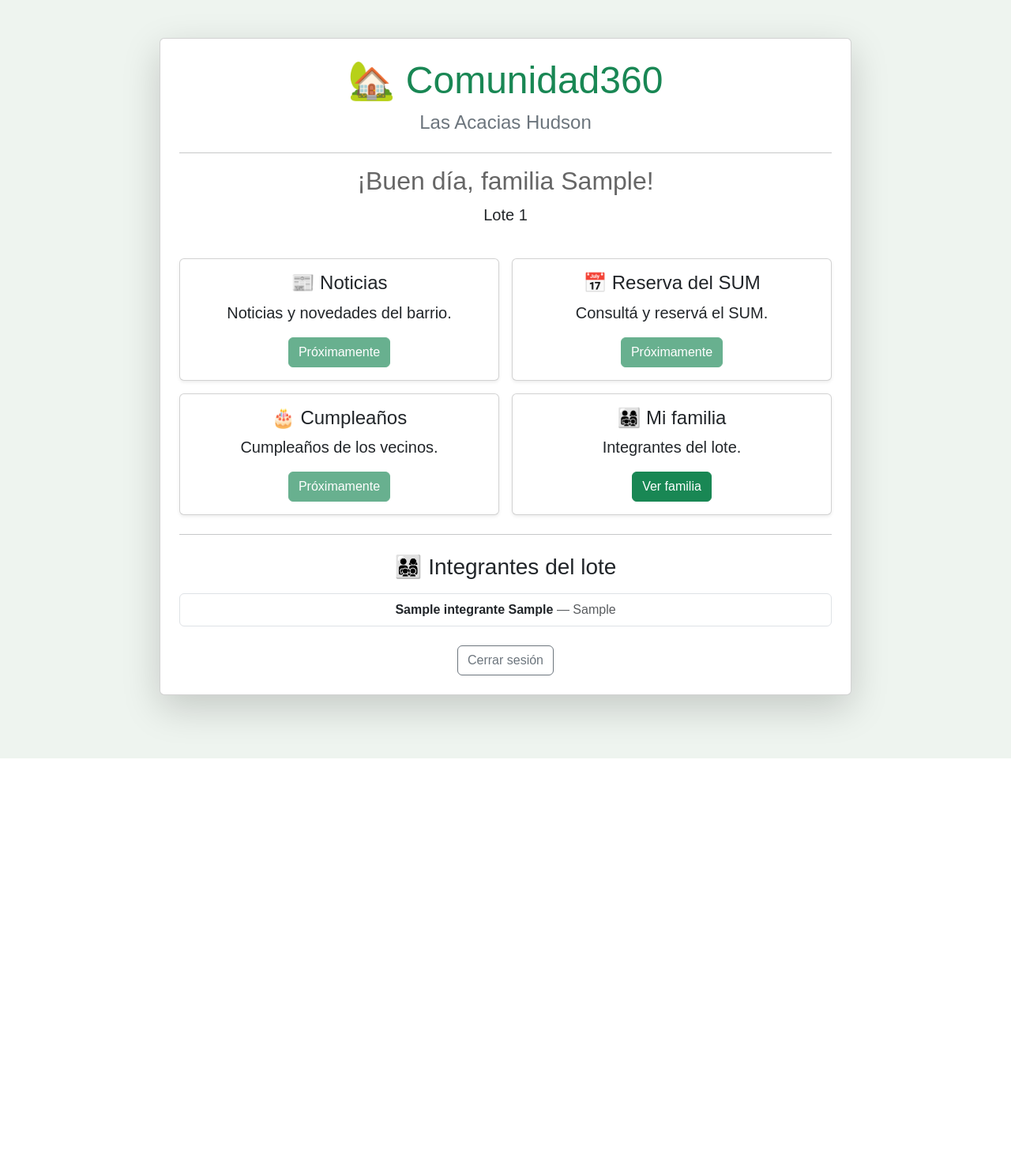
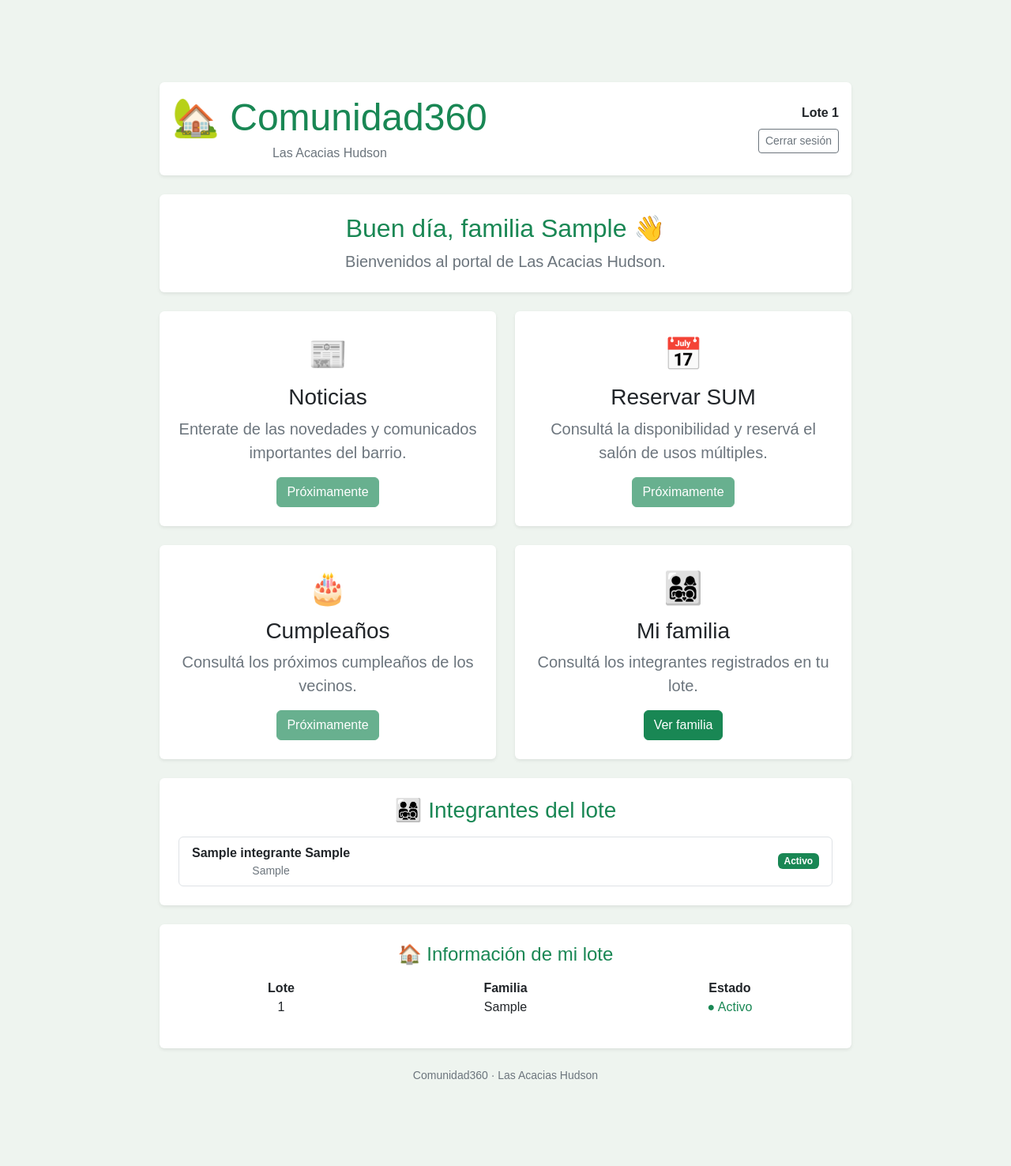
Before and after one commit to rodrigocesantiago-arg/LasAcaciasHudson, a Django app: page /portal/ in a window 1280 px wide. Shown: the whole page at 79% size. Before the commit the page ends 960 px from the top, so only its background shows below. Run offline with Django 5.2, Linux system fonts and the light colour scheme; a user stored in the database is signed in; tables that the repository leaves empty hold one stand-in row (values such as "Sample post").

Commit message:
Nuevo dashboard del portal de vecinos

```diff
--- a/backend/core/templates/core/portal.html
+++ b/backend/core/templates/core/portal.html
@@ -25,52 +25,98 @@
 
 <body>
 
-<div class="container mt-5">
+<div class="container py-4">
 
-    <div class="card shadow-lg p-4">
+    <!-- ENCABEZADO -->
 
-        <div class="text-center">
+    <div class="card shadow-sm border-0 mb-4">
 
-            <h1 class="text-success">
+        <div class="card-body">
+
+            <div class="d-flex justify-content-between align-items-center">
+
+                <div>
+
+                    <h1 class="text-success mb-1">
                         🏡 Comunidad360
                     </h1>
 
-            <h4 class="text-secondary">
+                    <div class="text-secondary">
                         Las Acacias Hudson
-            </h4>
+                    </div>
 
                 </div>
 
-        <hr>
+                <div class="text-end">
 
-        <div class="text-center mb-4">
+                    <div class="fw-bold">
+                        Lote {{ lote.numero }}
+                    </div>
 
-            <h2>
-                ¡Buen día, familia {{ lote.apellido_familia }}!
+                    <a
+                        href="{% url 'logout' %}"
+                        class="btn btn-outline-secondary btn-sm mt-2"
+                    >
+                        Cerrar sesión
+                    </a>
+
+                </div>
+
+            </div>
+
+        </div>
+
+    </div>
+
+
+    <!-- BIENVENIDA -->
+
+    <div class="card shadow-sm border-0 mb-4">
+
+        <div class="card-body text-center py-4">
+
+            <h2 class="text-success">
+                Buen día, familia {{ lote.apellido_familia }} 👋
             </h2>
 
-            <p>
-                Lote {{ lote.numero }}
+            <p class="text-secondary mb-0">
+                Bienvenidos al portal de Las Acacias Hudson.
             </p>
 
         </div>
 
+    </div>
 
-        <div class="row g-3">
+
+    <!-- ACCESOS PRINCIPALES -->
+
+    <div class="row g-4 mb-4">
+
+        <!-- NOTICIAS -->
 
         <div class="col-md-6">
 
-                <div class="card h-100 shadow-sm">
+            <div class="card h-100 shadow-sm border-0">
 
-                    <div class="card-body text-center">
+                <div class="card-body text-center p-4">
 
-                        <h4>📰 Noticias</h4>
+                    <div class="fs-1">
+                        📰
+                    </div>
 
-                        <p>
-                            Noticias y novedades del barrio.
+                    <h3 class="mt-2">
+                        Noticias
+                    </h3>
+
+                    <p class="text-secondary">
+                        Enterate de las novedades y comunicados
+                        importantes del barrio.
                     </p>
 
-                        <button class="btn btn-success" disabled>
+                    <button
+                        class="btn btn-success"
+                        disabled
+                    >
                         Próximamente
                     </button>
 
@@ -81,19 +127,31 @@
         </div>
 
 
+        <!-- SUM -->
+
         <div class="col-md-6">
 
-                <div class="card h-100 shadow-sm">
+            <div class="card h-100 shadow-sm border-0">
 
-                    <div class="card-body text-center">
+                <div class="card-body text-center p-4">
 
-                        <h4>📅 Reserva del SUM</h4>
+                    <div class="fs-1">
+                        📅
+                    </div>
 
-                        <p>
-                            Consultá y reservá el SUM.
+                    <h3 class="mt-2">
+                        Reservar SUM
+                    </h3>
+
+                    <p class="text-secondary">
+                        Consultá la disponibilidad y reservá
+                        el salón de usos múltiples.
                     </p>
 
-                        <button class="btn btn-success" disabled>
+                    <button
+                        class="btn btn-success"
+                        disabled
+                    >
                         Próximamente
                     </button>
 
@@ -104,19 +162,31 @@
         </div>
 
 
+        <!-- CUMPLEAÑOS -->
+
         <div class="col-md-6">
 
-                <div class="card h-100 shadow-sm">
+            <div class="card h-100 shadow-sm border-0">
 
-                    <div class="card-body text-center">
+                <div class="card-body text-center p-4">
 
-                        <h4>🎂 Cumpleaños</h4>
+                    <div class="fs-1">
+                        🎂
+                    </div>
 
-                        <p>
-                            Cumpleaños de los vecinos.
+                    <h3 class="mt-2">
+                        Cumpleaños
+                    </h3>
+
+                    <p class="text-secondary">
+                        Consultá los próximos cumpleaños
+                        de los vecinos.
                     </p>
 
-                        <button class="btn btn-success" disabled>
+                    <button
+                        class="btn btn-success"
+                        disabled
+                    >
                         Próximamente
                     </button>
 
@@ -127,16 +197,25 @@
         </div>
 
 
+        <!-- FAMILIA -->
+
         <div class="col-md-6">
 
-                <div class="card h-100 shadow-sm">
+            <div class="card h-100 shadow-sm border-0">
 
-                    <div class="card-body text-center">
+                <div class="card-body text-center p-4">
 
-                        <h4>👨‍👩‍👧‍👦 Mi familia</h4>
+                    <div class="fs-1">
+                        👨‍👩‍👧‍👦
+                    </div>
 
-                        <p>
-                            Integrantes del lote.
+                    <h3 class="mt-2">
+                        Mi familia
+                    </h3>
+
+                    <p class="text-secondary">
+                        Consultá los integrantes registrados
+                        en tu lote.
                     </p>
 
                     <a
@@ -155,12 +234,16 @@
     </div>
 
 
-        <hr class="my-4">
+    <!-- FAMILIA -->
 
+    <div
+        id="familia"
+        class="card shadow-sm border-0 mb-4"
+    >
 
-        <div id="familia">
+        <div class="card-body p-4">
 
-            <h3 class="text-center mb-3">
+            <h3 class="text-success mb-3">
                 👨‍👩‍👧‍👦 Integrantes del lote
             </h3>
 
@@ -168,23 +251,39 @@
 
                 {% for integrante in lote.integrantes.all %}
 
-                    <div class="list-group-item">
+                    <div
+                        class="list-group-item d-flex justify-content-between align-items-center"
+                    >
+
+                        <div>
 
                             <strong>
                                 {{ integrante.nombre }}
                                 {{ integrante.apellido }}
                             </strong>
 
-                        <span class="text-muted">
-                            — {{ integrante.parentesco }}
+                            <div class="text-secondary small">
+                                {{ integrante.parentesco }}
+                            </div>
+
+                        </div>
+
+                        {% if integrante.activo %}
+
+                            <span class="badge text-bg-success">
+                                Activo
                             </span>
+
+                        {% endif %}
 
                     </div>
 
                 {% empty %}
 
-                    <div class="alert alert-info">
+                    <div class="alert alert-info mb-0">
+
                         No hay integrantes registrados.
+
                     </div>
 
                 {% endfor %}
@@ -193,17 +292,83 @@
 
         </div>
 
+    </div>
 
-        <div class="text-center mt-4">
 
-           <a
-    href="{% url 'logout' %}"
-    class="btn btn-outline-secondary"
->
-    Cerrar sesión
-</a>
+    <!-- INFORMACIÓN DEL LOTE -->
+
+    <div class="card shadow-sm border-0">
+
+        <div class="card-body p-4">
+
+            <h4 class="text-success">
+                🏠 Información de mi lote
+            </h4>
+
+            <div class="row mt-3">
+
+                <div class="col-md-4 mb-3">
+
+                    <strong>
+                        Lote
+                    </strong>
+
+                    <div>
+                        {{ lote.numero }}
+                    </div>
 
                 </div>
+
+                <div class="col-md-4 mb-3">
+
+                    <strong>
+                        Familia
+                    </strong>
+
+                    <div>
+                        {{ lote.apellido_familia }}
+                    </div>
+
+                </div>
+
+                <div class="col-md-4 mb-3">
+
+                    <strong>
+                        Estado
+                    </strong>
+
+                    <div>
+
+                        {% if lote.activo %}
+
+                            <span class="text-success">
+                                ● Activo
+                            </span>
+
+                        {% else %}
+
+                            <span class="text-danger">
+                                ● Inactivo
+                            </span>
+
+                        {% endif %}
+
+                    </div>
+
+                </div>
+
+            </div>
+
+        </div>
+
+    </div>
+
+
+    <!-- PIE -->
+
+    <div class="text-center text-secondary small mt-4">
+
+        Comunidad360 · Las Acacias Hudson
 
     </div>
 
```
Lines whose indentation alone changed are shown as unchanged.
